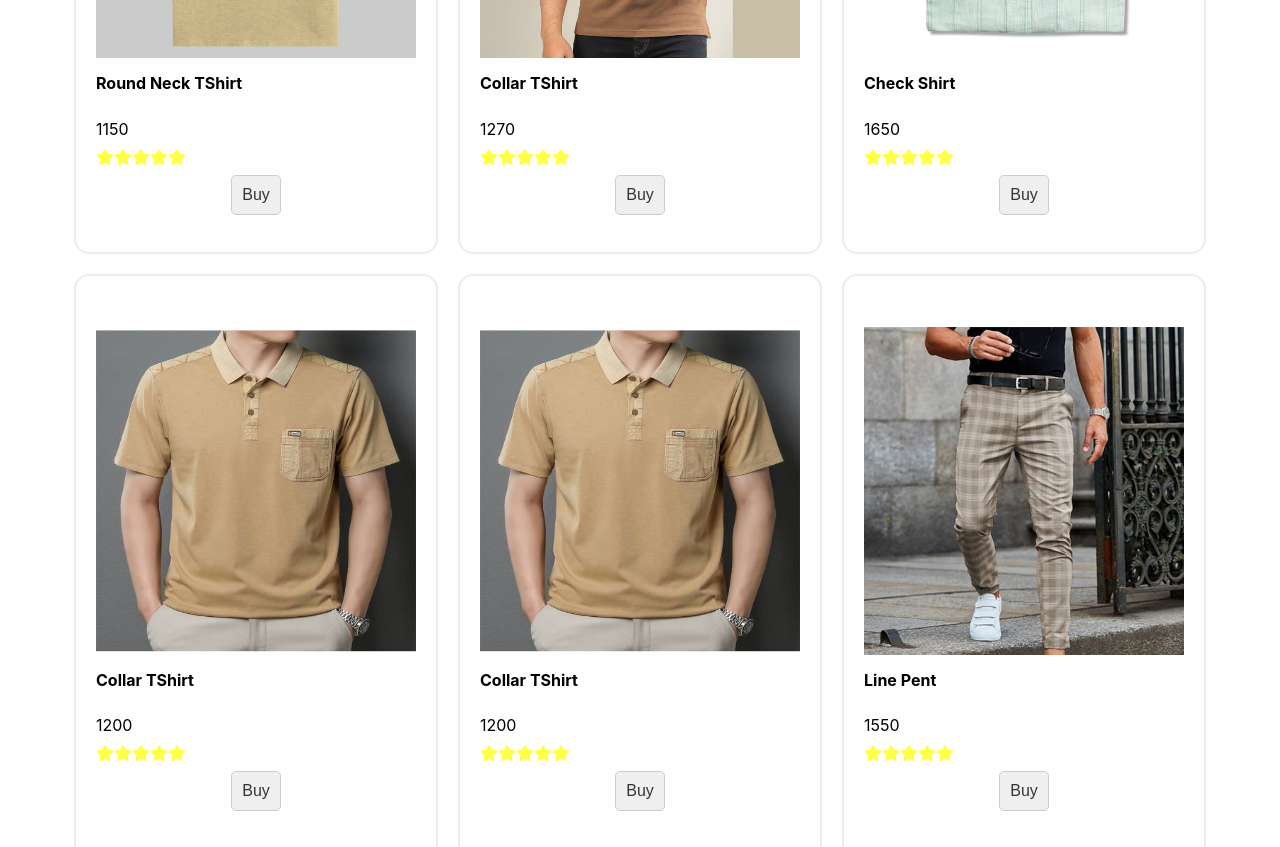
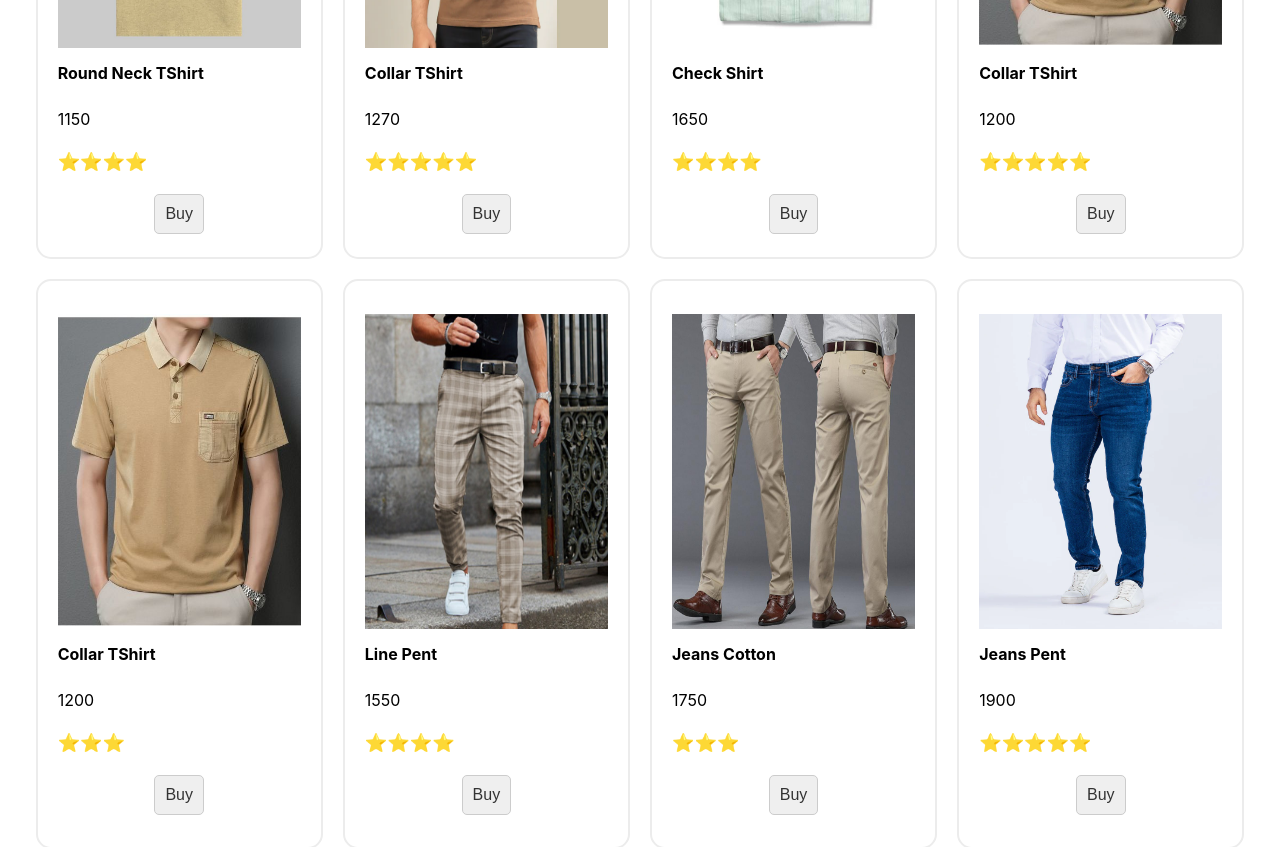
Before and after one commit to Moizajmal2456/EXD-Project, a React (Create React App) app: page / in a window 1280 px wide. Shown: the part 820-1667 px from the top of the page. Built offline with nearby package versions, Linux system fonts and the light colour scheme.

Commit message:
Make changes in cards and footer

```diff
--- a/src/Cards/Card/Cards.jsx
+++ b/src/Cards/Card/Cards.jsx
@@ -1,18 +1,19 @@
 import { Link } from "react-router-dom";
 import style from "./styles.module.scss";
 
-export const Cards = ({image , heading , price , buttonText , productID}) => {
+export const Cards = ({image , heading , price , buttonText , productID, star}) => {
 return(
 <div className={style.Cards}>
   <img src={image} alt="Bag pic"/>
   <h4>{heading}</h4>
   <p>{price}</p>
   <div className={style.star}>
+      {/* <span className="fa fa-star text-warning checked"></span>
       <span className="fa fa-star text-warning checked"></span>
       <span className="fa fa-star text-warning checked"></span>
       <span className="fa fa-star text-warning checked"></span>
-      <span className="fa fa-star text-warning checked"></span>
-      <span className="fa fa-star"></span>
+      <span className="fa fa-star"></span> */}
+      <p>{Array(star).fill('⭐').join('')}</p>
     </div>
   <div className={style.Button_Wrap}>
      <Link to={`/detailpage/${productID}`}>
--- a/src/Cards/Card/styles.module.scss
+++ b/src/Cards/Card/styles.module.scss
@@ -1,6 +1,6 @@
 .Cards
   {
-    width: 25%;
+    width: 19%;
     display: flex;
     padding: 20px;
     flex-direction: column;
@@ -19,6 +19,7 @@
       }
       .star{
         display: flex;
+        font-size: large;
         color: rgb(255, 255, 72);
       }
     .Button_Wrap
--- a/src/Components/AllProducts/AllProducts.jsx
+++ b/src/Components/AllProducts/AllProducts.jsx
@@ -13,6 +13,7 @@ return(
        price={product.price}
        buttonText={product.buttonText}
        productID={product.id}
+       star={product.stars}
       />
     )})}
  </div>
--- a/src/Components/Footer/Footer.jsx
+++ b/src/Components/Footer/Footer.jsx
@@ -32,7 +32,7 @@ return(
       </div>
    </div>
    <div className={style.Terms}>
-      <p>Copyright 2023 Graana. All rights reserved</p>
+      <p>Copyright 2023. All rights reserved</p>
       <p>Terms & Conditions | Privacy Policy | Desclaimer</p>
   </div>
 </div>
--- a/src/Components/Services/ServiceItem.module.scss
+++ b/src/Components/Services/ServiceItem.module.scss
@@ -140,7 +140,8 @@
                 }
             }
             &:hover{
-                border: 2px solid black;
+                border: 2px solid gray;
+                box-shadow: rgba(0, 0, 0, 0.24) 0px 3px 8px;
             }
         }
         }
--- a/src/Data/index.js
+++ b/src/Data/index.js
@@ -8,6 +8,7 @@ export const AllProductData = [
         heading:"Round Neck TShirt",
         brand: "Khaadi",
         variant:"Tshirts",
+        stars:4,
         text:"Lorem ipsum dolor sit amet, consectetur adipisicing elit. Minima aspernatur, voluptas maxime tempora blanditiis quidem esse quas dolores officiis et est natus molestias rerum nisi ipsa voluptatem possimus. Minima, praesentium?",
     },
     {
@@ -19,6 +20,7 @@ export const AllProductData = [
         img:"../Images/Shirt2.webp",
         brand: "Maria B",
         variant:"Check Shirts",
+        stars:5,
         text:"Lorem ipsum dolor sit amet, consectetur adipisicing elit. Minima aspernatur, voluptas maxime tempora blanditiis quidem esse quas dolores officiis et est natus molestias rerum nisi ipsa voluptatem possimus. Minima, praesentium?",
     },
     {
@@ -30,6 +32,7 @@ export const AllProductData = [
         img :"../Images/Shirt3.jpg",
         brand: "Junaid Jamshed",
         variant:"Dress Shirts",
+        stars:4,
         text:"Lorem ipsum dolor sit amet, consectetur adipisicing elit. Minima aspernatur, voluptas maxime tempora blanditiis quidem esse quas dolores officiis et est natus molestias rerum nisi ipsa voluptatem possimus. Minima, praesentium?",
     },
     {
@@ -41,6 +44,7 @@ export const AllProductData = [
         img:"../Images/Shirt4.jpg",
         brand: "Gul Ahmed",
         variant:"Sleeveless",
+        stars:5,
         text:"Lorem ipsum dolor sit amet, consectetur adipisicing elit. Minima aspernatur, voluptas maxime tempora blanditiis quidem esse quas dolores officiis et est natus molestias rerum nisi ipsa voluptatem possimus. Minima, praesentium?",
     },
     {
@@ -52,6 +56,7 @@ export const AllProductData = [
         img:"../Images/Shirt4.jpg",
         brand: "Limelight",
         variant:"Round Neck Shirts",
+        stars:3,
         text:"Lorem ipsum dolor sit amet, consectetur adipisicing elit. Minima aspernatur, voluptas maxime tempora blanditiis quidem esse quas dolores officiis et est natus molestias rerum nisi ipsa voluptatem possimus. Minima, praesentium?",
     },
     {
@@ -63,6 +68,7 @@ export const AllProductData = [
         img:"../Images/Pent1.jpg",
         brand: "Zara",
         variant:"Jeans Pents",
+        stars:4,
         text:"Lorem ipsum dolor sit amet, consectetur adipisicing elit. Minima aspernatur, voluptas maxime tempora blanditiis quidem esse quas dolores officiis et est natus molestias rerum nisi ipsa voluptatem possimus. Minima, praesentium?",
     },
     {
@@ -74,6 +80,7 @@ export const AllProductData = [
         img:"../Images/Pent2.jpg",
         brand: "Diesel",
         variant:"Dress Pents",
+        stars:3,
         text:"Lorem ipsum dolor sit amet, consectetur adipisicing elit. Minima aspernatur, voluptas maxime tempora blanditiis quidem esse quas dolores officiis et est natus molestias rerum nisi ipsa voluptatem possimus. Minima, praesentium?",
     },
     {
@@ -85,6 +92,7 @@ export const AllProductData = [
         img :"../Images/Pent3.webp",
         brand: "Kayazar",
         variant:"Cotton Pents",
+        stars:5,
         text:"Lorem ipsum dolor sit amet, consectetur adipisicing elit. Minima aspernatur, voluptas maxime tempora blanditiis quidem esse quas dolores officiis et est natus molestias rerum nisi ipsa voluptatem possimus. Minima, praesentium?",
 
     },
@@ -97,6 +105,7 @@ export const AllProductData = [
         img:"../Images/Pent4.jpg",
         brand: "Outfitters",
         variant:"Trousers",
+        stars:3,
         text:"Lorem ipsum dolor sit amet, consectetur adipisicing elit. Minima aspernatur, voluptas maxime tempora blanditiis quidem esse quas dolores officiis et est natus molestias rerum nisi ipsa voluptatem possimus. Minima, praesentium?",
     },
     {
@@ -108,6 +117,7 @@ export const AllProductData = [
         img:"../Images/Pent1.jpg",
         brand: "Crossroads",
         variant:"Leggings",
+        stars:4,
         text:"Lorem ipsum dolor sit amet, consectetur adipisicing elit. Minima aspernatur, voluptas maxime tempora blanditiis quidem esse quas dolores officiis et est natus molestias rerum nisi ipsa voluptatem possimus. Minima, praesentium?",
     },
     {
@@ -119,6 +129,7 @@ export const AllProductData = [
       img:"../Images/BagsPic1.webp",
       brand: "Borjan",
       variant:"College Bags",
+      stars:4,
       text:"Lorem ipsum dolor sit amet, consectetur adipisicing elit. Minima aspernatur, voluptas maxime tempora blanditiis quidem esse quas dolores officiis et est natus molestias rerum nisi ipsa voluptatem possimus. Minima, praesentium?",
     },
     {
@@ -130,6 +141,7 @@ export const AllProductData = [
         img:"../Images/BagsPic2.jpeg",
         brand: "Stylo",
         variant:"Laptop Bags",
+        stars:5,
         text:"Lorem ipsum dolor sit amet, consectetur adipisicing elit. Minima aspernatur, voluptas maxime tempora blanditiis quidem esse quas dolores officiis et est natus molestias rerum nisi ipsa voluptatem possimus. Minima, praesentium?",
     },
     {
@@ -141,6 +153,7 @@ export const AllProductData = [
         img :"../Images/BagsPic3.jpeg",
         brand: "Totes Pk",
         variant:"Ladies Bags",
+        stars:5,
         text:"Lorem ipsum dolor sit amet, consectetur adipisicing elit. Minima aspernatur, voluptas maxime tempora blanditiis quidem esse quas dolores officiis et est natus molestias rerum nisi ipsa voluptatem possimus. Minima, praesentium?",
 
     },
@@ -153,6 +166,7 @@ export const AllProductData = [
         img:"../Images/BagsPic4.webp",
         brand: "Bagallery",
         variant:"Clutchs",
+        stars:4,
         text:"Lorem ipsum dolor sit amet, consectetur adipisicing elit. Minima aspernatur, voluptas maxime tempora blanditiis quidem esse quas dolores officiis et est natus molestias rerum nisi ipsa voluptatem possimus. Minima, praesentium?",
     },
     {
@@ -164,6 +178,7 @@ export const AllProductData = [
         img:"../Images/BagsPic1.webp",
         brand: "Astore",
         variant:"Travelling Bags",
+        stars:3,
         text:"Lorem ipsum dolor sit amet, consectetur adipisicing elit. Minima aspernatur, voluptas maxime tempora blanditiis quidem esse quas dolores officiis et est natus molestias rerum nisi ipsa voluptatem possimus. Minima, praesentium?",
     },
     {
@@ -175,6 +190,7 @@ export const AllProductData = [
         img:"../Images/Shoes1.webp",
         brand: "Service",
         variant:"Joggers",
+        stars:5,
         text:"Lorem ipsum dolor sit amet, consectetur adipisicing elit. Minima aspernatur, voluptas maxime tempora blanditiis quidem esse quas dolores officiis et est natus molestias rerum nisi ipsa voluptatem possimus. Minima, praesentium?",
     },
     {
@@ -186,6 +202,7 @@ export const AllProductData = [
         img:"../Images/Shoes2.webp",
         brand: "Bata",
         variant:"Sneekers",
+        stars:4,
         text:"Lorem ipsum dolor sit amet, consectetur adipisicing elit. Minima aspernatur, voluptas maxime tempora blanditiis quidem esse quas dolores officiis et est natus molestias rerum nisi ipsa voluptatem possimus. Minima, praesentium?",
     },
     {
@@ -197,6 +214,7 @@ export const AllProductData = [
         img :"../Images/Shoes3.jpg",
         brand: "Ndure",
         variant:"Leather Shoes",
+        stars:5,
         text:"Lorem ipsum dolor sit amet, consectetur adipisicing elit. Minima aspernatur, voluptas maxime tempora blanditiis quidem esse quas dolores officiis et est natus molestias rerum nisi ipsa voluptatem possimus. Minima, praesentium?",
     },
     {
@@ -208,6 +226,7 @@ export const AllProductData = [
         img :"../Images/Shoes3.jpg",
         brand: "ECS",
         variant:"Athletic Shoes",
+        stars:5,
         text:"Lorem ipsum dolor sit amet, consectetur adipisicing elit. Minima aspernatur, voluptas maxime tempora blanditiis quidem esse quas dolores officiis et est natus molestias rerum nisi ipsa voluptatem possimus. Minima, praesentium?",
     },
     {
@@ -219,6 +238,7 @@ export const AllProductData = [
         img :"../Images/Shoes3.jpg",
         brand: "Metro",
         variant:"Sandals",
+        stars:4,
         text:"Lorem ipsum dolor sit amet, consectetur adipisicing elit. Minima aspernatur, voluptas maxime tempora blanditiis quidem esse quas dolores officiis et est natus molestias rerum nisi ipsa voluptatem possimus. Minima, praesentium?",
     },
 ];
```
